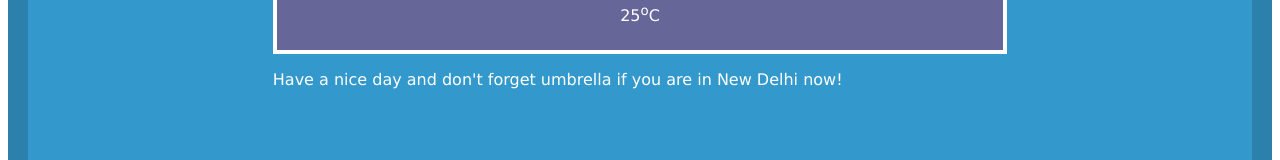
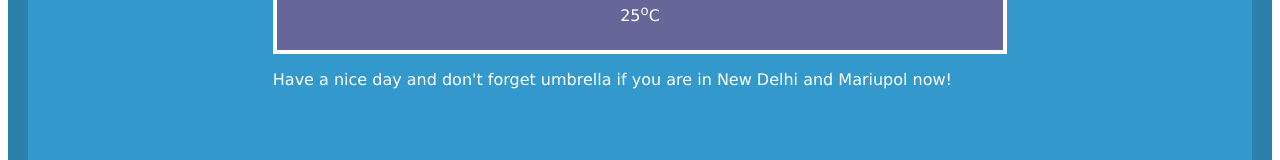
Before and after one commit to Olegun81/weather-forecast, a plain HTML site: page index.html in a window 1280 px wide. Shown: the part 488-648 px from the top of the page. Drawn offline with nearby package versions, Linux system fonts and the light colour scheme; a script that the page names is missing; some icons are missing.

Commit message:
added new contant

```diff
--- a/index.html
+++ b/index.html
@@ -27,7 +27,7 @@
 		<li class="tokyo"><p>Tokyo</p><p>8<sup>o</sup>C <span><i class="wi wi-night-clear"></i></span></p></li>
 		<li class="sydney cloudy"><p>Sydney</p><p>25<sup>o</sup>C <span><i class="wi wi-night-cloudy"></i></span></p></li>
 	</ul>
-	<p>Have a nice day and don't forget umbrella if you are in New Delhi now!</p>
+	<p>Have a nice day and don't forget umbrella if you are in New Delhi and Mariupol now!</p>
 	</div>
 	</div>
 	<script
```
